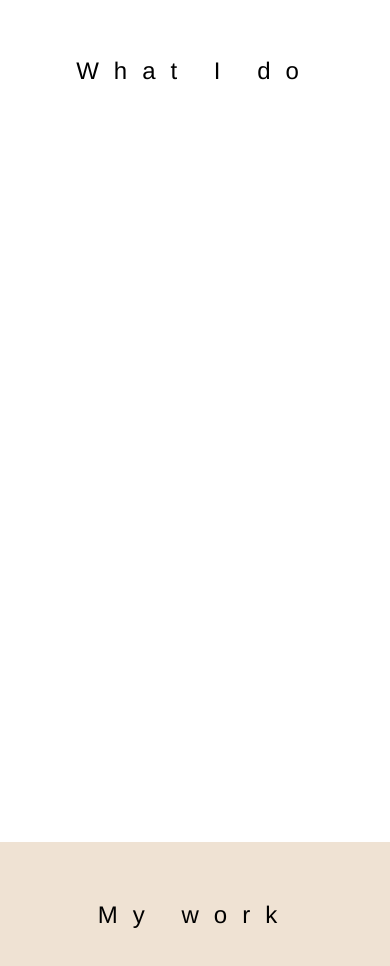
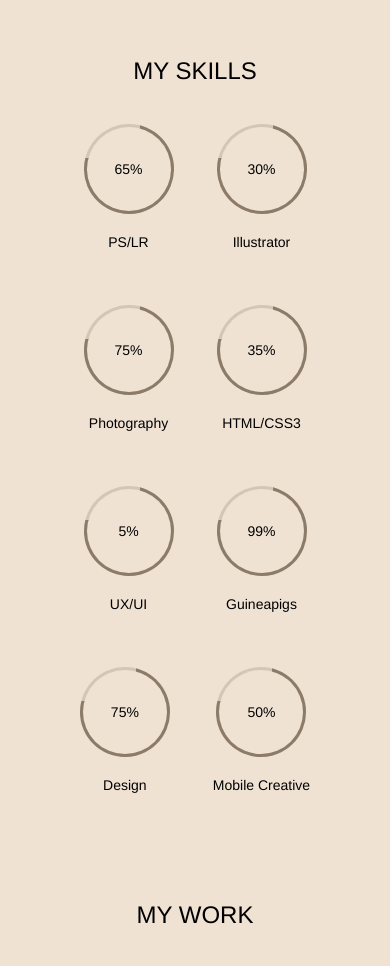
Before and after one commit to tildalynander/Portfolio, a plain HTML site: page index.html in a window 390 px wide. Shown: the part 846-1812 px from the top of the page. Drawn offline with Linux system fonts and the light colour scheme.

Commit message:
Skills chart and fika

```diff
--- a/index.html
+++ b/index.html
@@ -7,6 +7,7 @@
     <meta name="viewport" content="width=device-width, initial-scale=1, maximum-scale=1"/>
   </head>
 
+<!--THIS IS THE BODY-->
   <body>
 
     <div id="blackbox"></div>
@@ -26,14 +27,122 @@
       </div>
     </div>
 
+<!--This is BACKGROUND 1-->
 
     <div class="background" id="bg1">
-      <h2>What I do</h2>
+      <h2 class="header-my-skills">My skills</h2>
+
+    <div class="skillsrow">
+      <div class="skillswrap">
+        <div class="pie">
+          <div class="slice-right"></div>
+          <div class="slice-left"></div>
+          <div class="percent">
+          <div class="number">65%</div>
+          </div>
+        </div>
+        <h3>PS/LR</h3>
+      </div>
+
+      <div class="skillswrap">
+        <div class="pie">
+          <div class="slice-right"></div>
+          <div class="slice-left"></div>
+          <div class="percent">
+          <div class="number">30%</div>
+          </div>
+        </div>
+        <h3>Illustrator</h3>
+      </div>
+
+      <div class="skillswrap">
+        <div class="pie">
+          <div class="slice-right"></div>
+          <div class="slice-left"></div>
+          <div class="percent">
+          <div class="number">75%</div>
+          </div>
+        </div>
+        <h3>Photography</h3>
+      </div>
+
+      <div class="skillswrap">
+        <div class="pie">
+          <div class="slice-right"></div>
+          <div class="slice-left"></div>
+          <div class="percent">
+          <div class="number">35%</div>
+          </div>
+        </div>
+        <h3>HTML/CSS3</h3>
+      </div>
     </div>
+
+  <!--ROW TWO-->
+
+    <div>
+      <div class="skillswrap">
+        <div class="pie">
+          <div class="slice-right"></div>
+          <div class="slice-left"></div>
+          <div class="percent">
+          <div class="number">5%</div>
+          </div>
+        </div>
+        <h3>UX/UI</h3>
+      </div>
+
+    <div class="skillswrap">
+        <div class="pie">
+          <div class="slice-right"></div>
+          <div class="slice-left"></div>
+          <div class="percent">
+          <div class="number">99%</div>
+          </div>
+        </div>
+        <h3>Guineapigs</h3>
+      </div>
+
+      <div class="skillswrap">
+        <div class="pie">
+          <div class="slice-right"></div>
+          <div class="slice-left"></div>
+          <div class="percent">
+          <div class="number">75%</div>
+          </div>
+        </div>
+        <h3>Design</h3>
+      </div>
+
+      <div class="skillswrap">
+        <div class="pie">
+          <div class="slice-right"></div>
+          <div class="slice-left"></div>
+          <div class="percent">
+          <div class="number">50%</div>
+          </div>
+        </div>
+        <h3>Mobile Creative</h3>
+      </div>
+    </div>
+
+
+
+    </div>
+
+<!--This is BACKGROUND 2-->
 
     <div class="background" id="bg2">
       <h2>My work</h2>
     </div>
 
+<!--This is BACKGROUND-->
+
+    <div class="background" id="bg3">
+      <img id="croiassant-icon" src="croiassant-vector-black.svg">
+      <h2 id="header-fika">Fika?</h2>
+      <p>Interested in what I do? Want to share ideas? Curious of who I am? <br/> I would never miss an oppertunity to fika. Send me a mail!</p>
+    </div>
+
   </body>
 </html>
--- a/mobile.css
+++ b/mobile.css
@@ -9,8 +9,14 @@
     display: none;
   }
 
+  #croiassant-icon {
+    width: 80%;
+    display: inline-block;
+  }
+
   h1 {
     font-weight: 400;
     letter-spacing: 15px;
+    font-size: 15px;
   }
 }
--- /dev/null
+++ b/skills-pie-chart.css
@@ -0,0 +1,103 @@
+.pie {
+  display: inline-block;
+  position: relative;
+  width: 90px;
+  height: 90px;
+  background-color: #d3c6b7;
+  font-size: 7em;
+  text-align: center;
+  -moz-border-radius: 50%;
+  -webkit-border-radius: 50%;
+  border-radius: 50%;
+}
+
+.slice-right {
+  position: absolute;
+  z-index: 11;
+  background-color: #8c7b68;
+  width: 100%;
+  height: 100%;
+  clip: rect(0, 0.5em, 0.5em, 0.5em);
+  -moz-border-radius: 50%;
+  -webkit-border-radius: 50%;
+  border-radius: 50%;
+}
+
+.slice-left {
+  position: absolute;
+  z-index: 11;
+  background-color: #8c7b68;
+  width: 100%;
+  height: 100%;
+  clip: rect(0.5em, 0.5em, 1em, 0.5em);
+  -moz-border-radius: 50%;
+  -webkit-border-radius: 50%;
+  border-radius: 50%;
+}
+
+.percent {
+  position: absolute;
+  z-index: 20;
+  top: 3px;
+  right: 3px;
+  bottom: 3px;
+  left: 3px;
+  background: #efe2d3;
+  -moz-border-radius: 50%;
+  -webkit-border-radius: 50%;
+  border-radius: 50%;
+}
+
+.number {
+  position: absolute;
+  z-index: 30;
+  width: 100%;
+  height: 100%;
+  padding-top: 50%;
+  line-height: 0;
+  font-size: .3em;
+  color: black;
+  font-family: helvetica;
+  font-weight: 300;
+  font-size: 14px;
+}
+
+.slice-right {
+  -webkit-animation-delay: 1.2s;
+  -webkit-animation-duration: 0.3s;
+  -webkit-animation-name: right-slice;
+  -webkit-animation-iteration-count: 1;
+  -webkit-animation-fill-mode: forwards;
+}
+
+.slice-left {
+  -webkit-animation-delay: 1.5s;
+  -webkit-animation-duration: 0.3s;
+  -webkit-animation-name: left-slice;
+  -webkit-animation-iteration-count: 1;
+  -webkit-animation-timing-function: ease-out;
+  -webkit-animation-fill-mode: forwards;
+}
+
+@-webkit-keyframes right-slice {
+  from {
+    clip: rect(0, 50%, 0.5em, 0.5em);
+  }
+  50% {
+    clip: rect(0, 1em, 0.5em, 0.5em);
+  }
+  to {
+    clip: rect(0, 1em, 1em, 0.5em);
+  }
+}
+@-webkit-keyframes left-slice {
+  from {
+    clip: rect(0.5em, 0.5em, 1em, 0.5em);
+  }
+  50% {
+    clip: rect(0.5em, 0.5em, 1em, 0);
+  }
+  to {
+    clip: rect(0.3em, 0.5em, 1em, 0);
+  }
+}
--- a/stylesheet.css
+++ b/stylesheet.css
@@ -1,4 +1,5 @@
 @import "icons.css";
+@import "skills-pie-chart.css";
 
 body, html {
   width:100%;
@@ -23,12 +24,32 @@ h1 {
 h2 {
   text-align: center;
   font-family: helvetica;
-  font-weight: 200;
-  letter-spacing: 15px;
+  font-weight: 100;
   display: inline-block;
   padding-top: 10%;
+  clear: both;
+  text-transform: uppercase;
 }
 
+h3 {
+  font-family: helvetica;
+  font-weight: 300;
+  font-size: 14px;
+  line-height: 20px;
+
+}
+
+p {
+  font-family: helvetica;
+  font-weight: 300;
+  font-size: 14px;
+  line-height: 20px;
+}
+
+#header-fika {
+  display: block;
+  padding-top: 2%;
+}
 
 /*Backgrounds*/
 
@@ -53,10 +74,16 @@ h2 {
 #bg1 {
   z-index: 1;
   position: relative;
-  background-color: white;
+  background-color: #efe2d3;
 }
 
 #bg2 {
+  z-index: 1;
+  position: relative;
+  background-color: #efe2d3;
+}
+
+#bg3 {
   z-index: 1;
   position: relative;
   background-color: #efe2d3;
@@ -67,6 +94,22 @@ h2 {
   width: 100%;
   background-size: cover;
   text-align: center;
+}
+
+.skillswrap {
+  display: inline-block;
+  margin: 5%;
+}
+
+.skillsrow {
+  display: block;
+  clear: both;
+}
+
+
+#croiassant-icon {
+  width: 30%;
+
 }
 
 #header {
```
Also changed, not shown: DA14D30891802341.png (added), croiassant-vector-black.svg (added), croiassant-vector.svg (added), croiassant.png (added), 1 other file.
